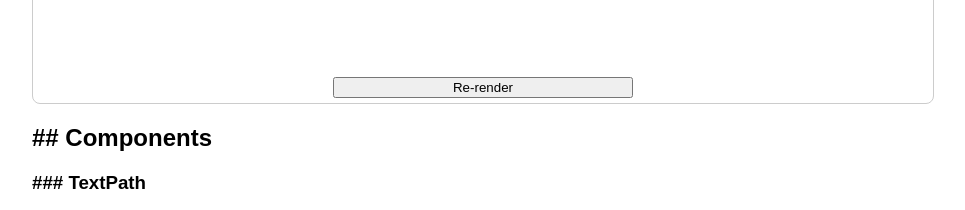
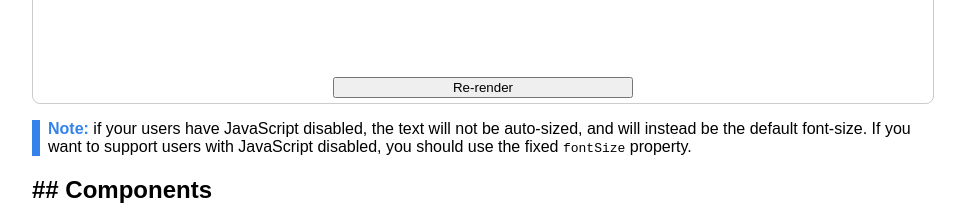
Before and after one commit to LeoDog896/svelte-text-path, a SvelteKit app: page /docs in a window 1280 px wide. Shown: the part 940-1150 px from the top of the page, without its empty margins (158-1123 px from the left). Built offline with nearby package versions, Linux system fonts and the light colour scheme; a web font is replaced by a local one.

Commit message:
docs: add note section about disabled JS

```diff
--- a/src/routes/docs/+page.svelte
+++ b/src/routes/docs/+page.svelte
@@ -75,6 +75,14 @@
 		<AutoSize />
 	</div>
 
+	<div class="note">
+		<p>
+			<span class="note">Note: </span> if your users have JavaScript disabled, the text will not be
+			auto-sized, and will instead be the default font-size. If you want to support users with
+			JavaScript disabled, you should use the fixed <code>fontSize</code> property.
+		</p>
+	</div>
+
 	<h2>## Components</h2>
 
 	<h3>### TextPath</h3>
@@ -147,6 +155,16 @@
 		height: 320px;
 	}
 
+	div.note {
+		border-left: 0.5rem solid #3483eb;
+		padding-left: 0.5rem;
+	}
+
+	span.note {
+		font-weight: bold;
+		color: #3483eb;
+	}
+
 	.border {
 		border-radius: 0.5rem;
 		border: 1px solid #ccc;
--- a/src/routes/docs/examples/AutoSize.svelte
+++ b/src/routes/docs/examples/AutoSize.svelte
@@ -13,7 +13,7 @@
 		</TextPath>
 	{/key}
 
-    <button on:click={() => dirty = Symbol()}>Re-render</button>
+	<button on:click={() => (dirty = Symbol())}>Re-render</button>
 </div>
 
 <style>
```
Lines whose indentation alone changed are shown as unchanged.
